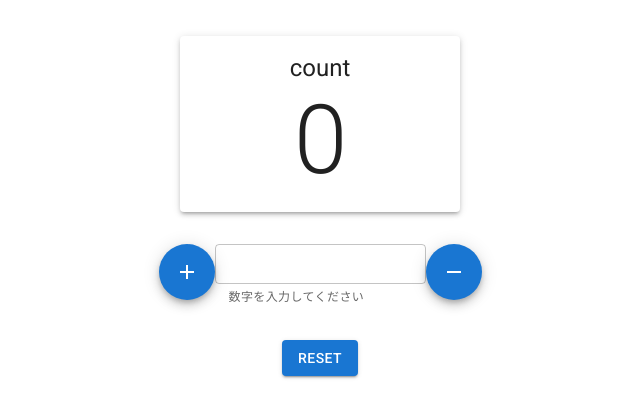
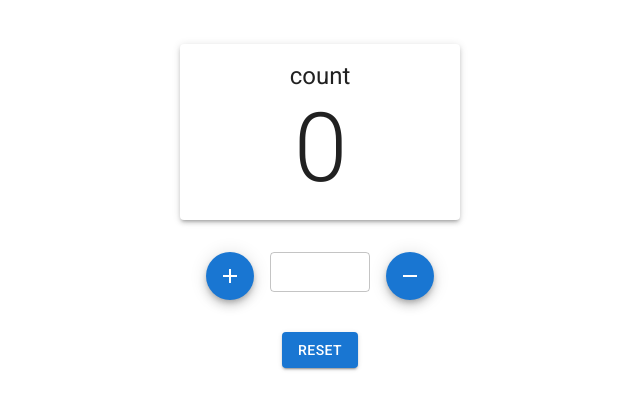
Before and after one commit to s-yoshiii/redux-toolkit-counter-app, a React (Create React App) app: page / in a window 1280 px wide. Shown: the part 178-596 px from the top of the page, without its empty margins (320-960 px from the left). Built offline with nearby package versions, Linux system fonts and the light colour scheme.

Commit message:
スタイリング調整中

```diff
--- a/src/App.jsx
+++ b/src/App.jsx
@@ -4,6 +4,7 @@ import {
   Fab,
   Grid,
   Paper,
+  Stack,
   TextField,
   Typography,
 } from "@mui/material";
@@ -42,27 +43,31 @@ function App() {
           </Paper>
         </Grid>
         <Grid item>
+          <Stack direction="row" spacing={2}>
             <Fab
               color="primary"
               aria-label="add"
+              size="medium"
               onClick={() => dispatch(increment(Number(amount)))}
             >
               <AddIcon />
             </Fab>
             <TextField
               type="number"
-            helperText="数字を入力してください"
               defaultValue={amount}
               size="small"
+              sx={{ width: 100 }}
               onChange={(e) => setAmount(e.target.value)}
             />
             <Fab
               color="primary"
+              size="medium"
               aria-label="decrement"
               onClick={() => dispatch(decrement(Number(amount)))}
             >
               <RemoveIcon />
             </Fab>
+          </Stack>
         </Grid>
         <Grid item>
           <Button
```
Lines whose indentation alone changed are shown as unchanged.
